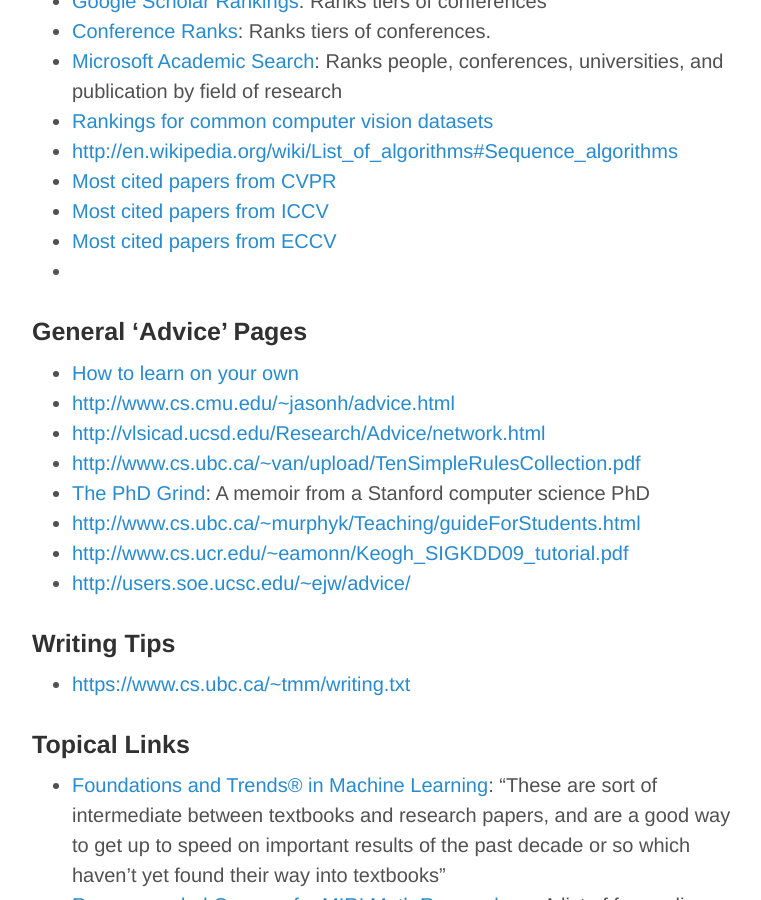
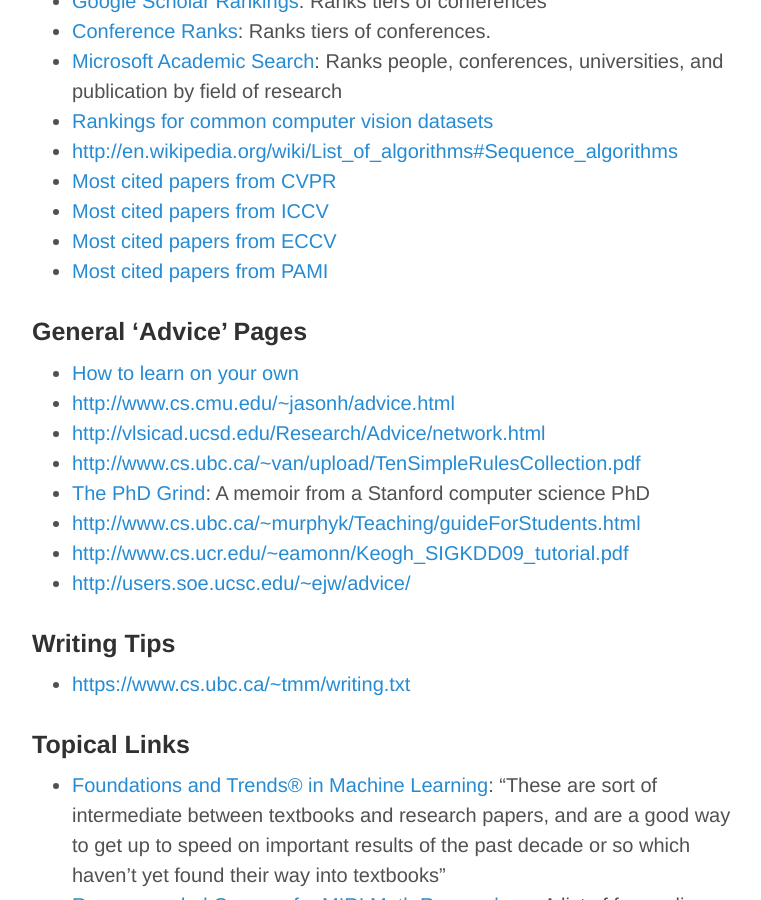
Before and after one commit to victorgan/victorgan.github.io, a Jekyll site: the page built from _posts/2014-08-18-useful-sites-for-research.md, in a window 1280 px wide and 900 px high, scrolled down 2865 px. Shown: the whole window, without its empty margins (248-1009 px from the left). Built offline with Jekyll 4.4.1, drawn with Linux system fonts in a browser that asks for light colours; nearby versions of some CDN libraries; library files that are not in the unit come from our copies; comment, search, counter and statistics services are not loaded.

Commit message:
Update 2014-08-18-useful-sites-for-research.md

```diff
--- a/_posts/2014-08-18-useful-sites-for-research.md
+++ b/_posts/2014-08-18-useful-sites-for-research.md
@@ -104,7 +104,7 @@
 - [Most cited papers from CVPR](http://scholar.google.ca/citations?hl=en&vq=eng_computervisionpatternrecognition&view_op=list_hcore&venue=l60tToE7K3UJ.2014)
 - [Most cited papers from ICCV](http://scholar.google.ca/citations?hl=en&vq=eng_computervisionpatternrecognition&view_op=list_hcore&venue=PotJioSyHM8J.2014)
 - [Most cited papers from ECCV](http://scholar.google.ca/citations?hl=en&vq=eng_computervisionpatternrecognition&view_op=list_hcore&venue=sRZyLQvTcTQJ.2014)
--
+- [Most cited papers from PAMI](http://scholar.google.ca/citations?hl=en&vq=eng_computervisionpatternrecognition&view_op=list_hcore&venue=FMIcylNwodUJ.2014)
 
 ### General 'Advice' Pages
 - [How to learn on your own](http://www.metacademy.org/roadmaps/rgrosse/learn_on_your_own)
```
